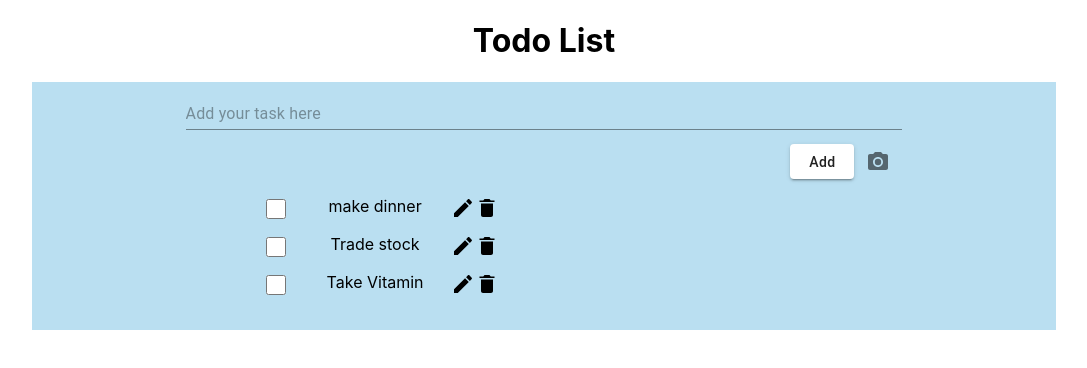
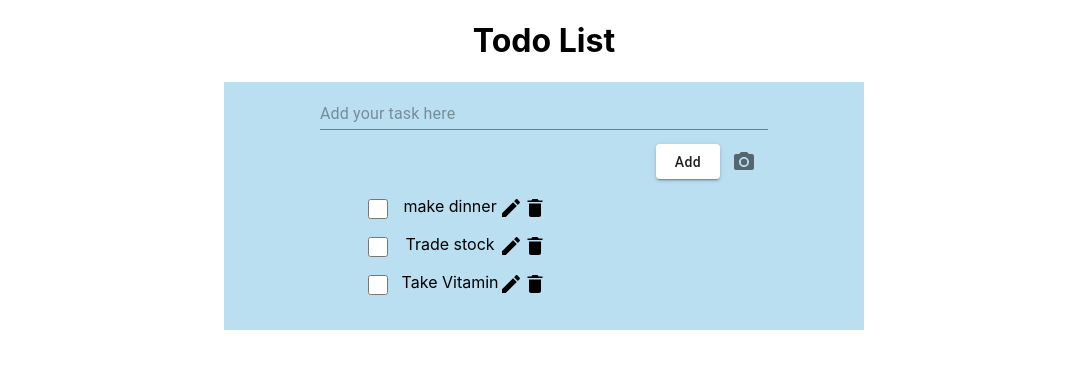
Before and after one commit to Alicerichardson28/todo-app-project-react-redux, a React (Create React App) app: page / in a window 1280 px wide. Shown: the top 368 px of the page, without its empty margins (96-1183 px from the left). Built offline with nearby package versions, Linux system fonts and the light colour scheme.

Commit message:
adjust size big container

```diff
--- a/src/components/DisplayTodos/Todo.js
+++ b/src/components/DisplayTodos/Todo.js
@@ -41,7 +41,7 @@ const styles = {
     todoList: {
         display: "flex",
         justifyContent: "space-between",
-        marginLeft: "220px",
+        marginLeft: "130px",
         marginBottom: "10px",
         width: "60%"
     },
--- a/src/components/TodoList/TodoList.js
+++ b/src/components/TodoList/TodoList.js
@@ -18,7 +18,7 @@ const styles = {
         backgroundColor: "yellow",
         flexDirection: "column",
         alignItems: "center",
-        width: "80%",
+        width: "50%",
         backgroundColor: "#BADFF1"
     }
 }
```
Also changed, not shown: 1 other file (tests, documents, lock files or other folders).
